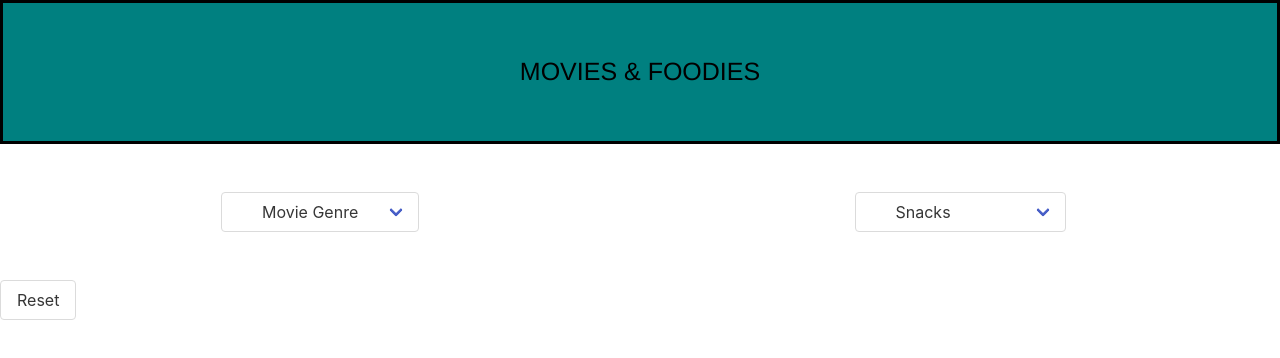
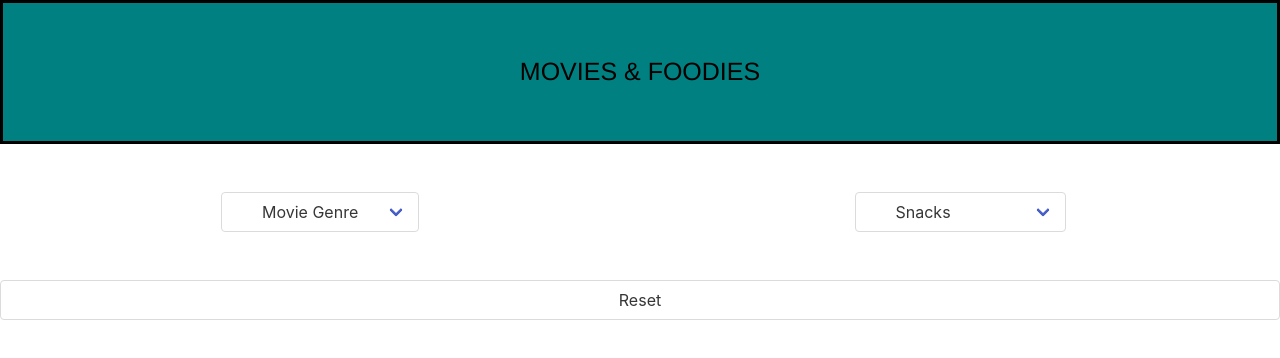
Before and after one commit to ahuang23/P01_Movies_and_Foodies, a plain HTML site: page index.html in a window 1280 px wide. Drawn offline with nearby package versions, Linux system fonts and the light colour scheme; no server answers; some icons are missing.

Commit message:
reset button

```diff
--- a/assets/style.css
+++ b/assets/style.css
@@ -37,13 +37,19 @@
     padding-top:48px;
 
 }
-.button {
-    display: inline-block;
-    background-color: black;
-    color:white;
 
+    .flex-container2{
+        display: flex;
+        flex-wrap: wrap;
 
   }
+
+  .button {
+    flex:50%;
+
+    /* background-color: black;
+    color:white; */
+ }
 
 @media screen and (max-width: 992px) {
     .flex-container {
--- a/index.html
+++ b/index.html
@@ -59,8 +59,11 @@
       </span>
     </div>
   </div>
+
+</section>
+<footer class="flex-container2">
   <button class="button">Reset</button>
-</section>
+</footer>
   <script src="https://cdnjs.cloudflare.com/ajax/libs/jquery/3.2.1/jquery.min.js"></script>
   <script src="./js/script.js"></script>
 </body>
```
